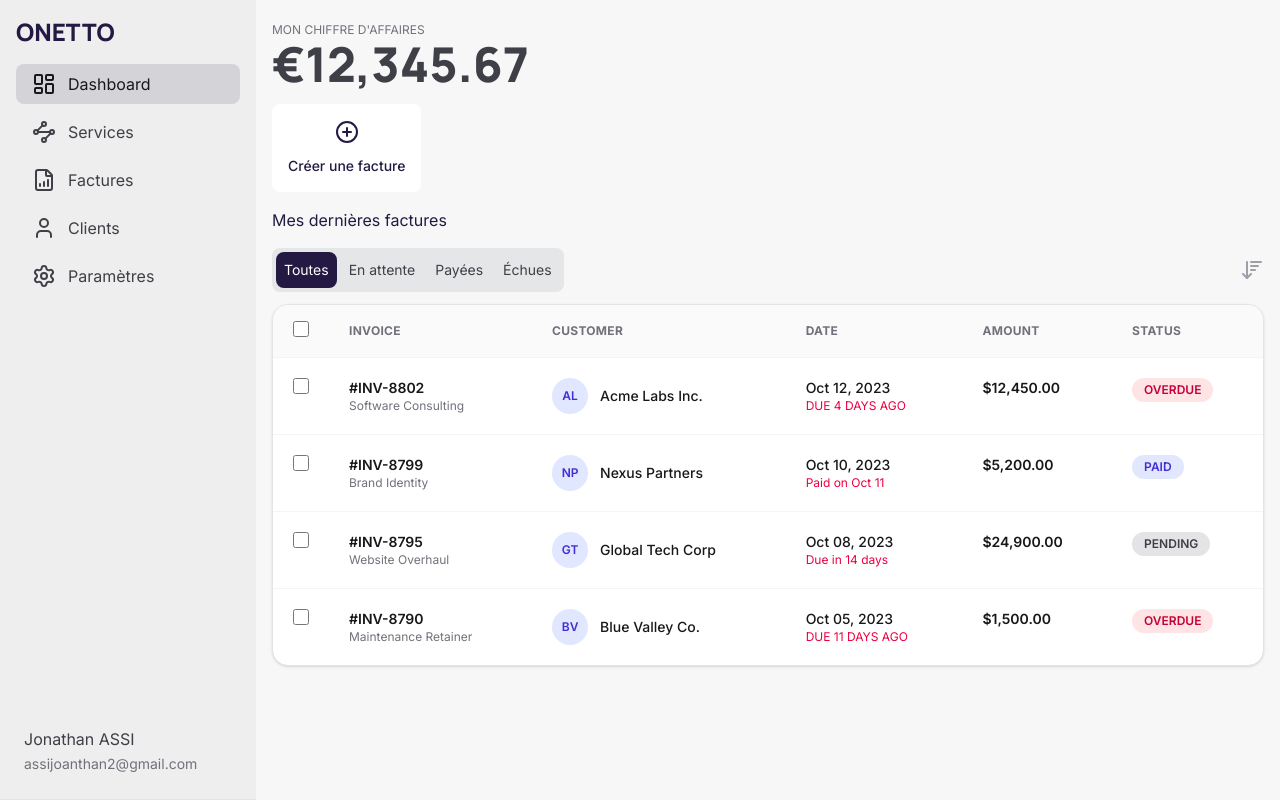
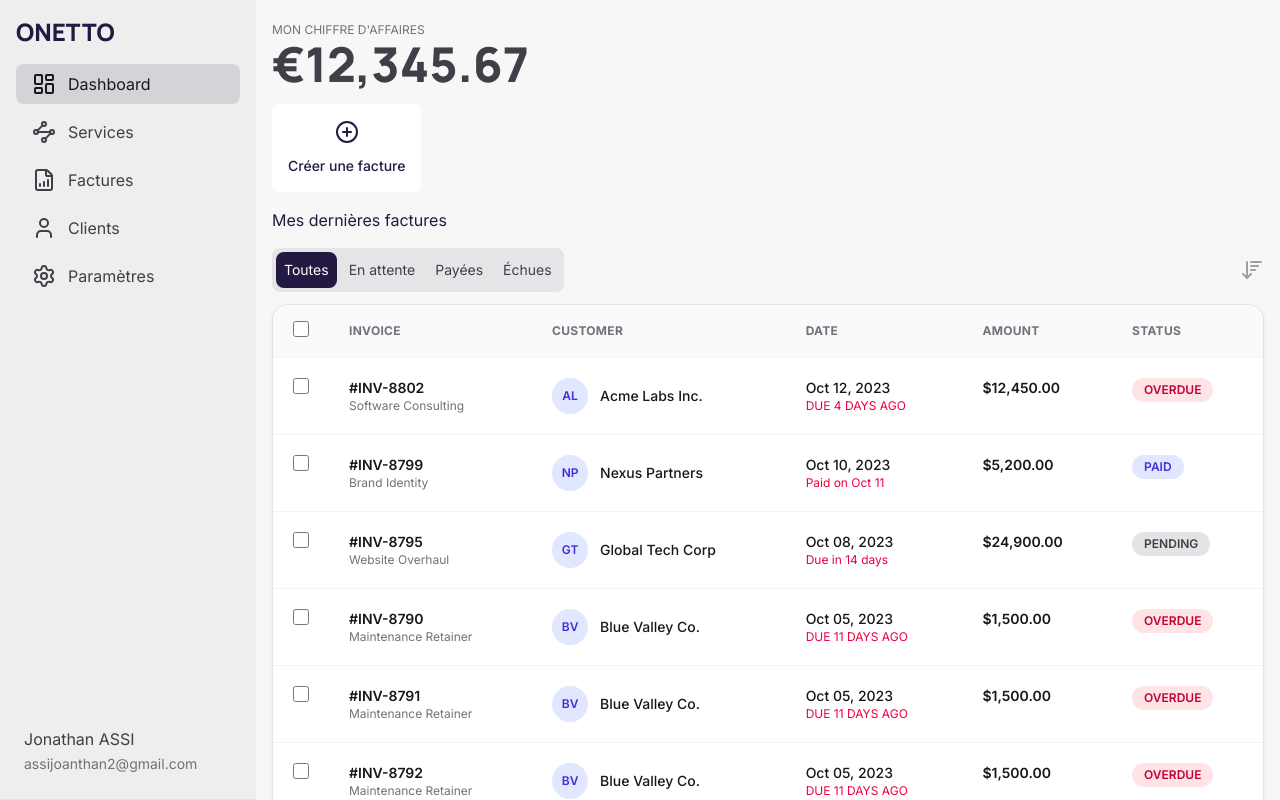
Before and after one commit to arizona-08/onetto, a Next.js app in the folder onetto-app/: page /dashboard in a window 1280 px wide. Built offline with nearby package versions, Linux system fonts and the light colour scheme.

Commit message:
fix du overflow-y-auto pour le contenu principal de AppLayout

```diff
--- /dev/null
+++ b/onetto-app/app/(app)/customers/page.tsx
@@ -0,0 +1,9 @@
+import React from 'react'
+
+function clients() {
+  return (
+    <div>clients</div>
+  )
+}
+
+export default clients
--- /dev/null
+++ b/onetto-app/app/(app)/invoices/page.tsx
@@ -0,0 +1,9 @@
+import React from 'react'
+
+function invoices() {
+  return (
+    <div>invoices</div>
+  )
+}
+
+export default invoices
--- a/onetto-app/app/(app)/layout.tsx
+++ b/onetto-app/app/(app)/layout.tsx
@@ -6,10 +6,10 @@ interface AppLayoutProps {
 }
 function AppLayout({ children }: AppLayoutProps) {
   return (
-    <div className="min-h-full flex flex-col lg:flex-row">
+    <div className="h-screen flex flex-col lg:flex-row">
       <TopSidebar />
 
-      <main className="flex-1 w-full min-h-full p-4">
+      <main className="flex-1 w-full min-h-full p-4 overflow-y-auto">
         {children}
       </main>
     </div>
--- a/onetto-app/app/(app)/services/page.tsx
+++ b/onetto-app/app/(app)/services/page.tsx
@@ -1,9 +1,9 @@
 import React from 'react'
 
-function page() {
+function servcices() {
   return (
-    <div>page</div>
+    <div>servcices</div>
   )
 }
 
-export default page
+export default servcices
--- /dev/null
+++ b/onetto-app/app/(app)/settings/page.tsx
@@ -0,0 +1,9 @@
+import React from 'react'
+
+function settings() {
+  return (
+    <div>settings</div>
+  )
+}
+
+export default settings
--- a/onetto-app/app/components/InvoiceTable.tsx
+++ b/onetto-app/app/components/InvoiceTable.tsx
@@ -36,6 +36,36 @@ const invoices = [
   },
   {
     id: 'INV-8790',
+    type: 'Maintenance Retainer',
+    customer: 'Blue Valley Co.',
+    initials: 'BV',
+    date: 'Oct 05, 2023',
+    note: 'DUE 11 DAYS AGO',
+    amount: '$1,500.00',
+    status: 'OVERDUE',
+  },
+  {
+    id: 'INV-8791',
+    type: 'Maintenance Retainer',
+    customer: 'Blue Valley Co.',
+    initials: 'BV',
+    date: 'Oct 05, 2023',
+    note: 'DUE 11 DAYS AGO',
+    amount: '$1,500.00',
+    status: 'OVERDUE',
+  },
+  {
+    id: 'INV-8792',
+    type: 'Maintenance Retainer',
+    customer: 'Blue Valley Co.',
+    initials: 'BV',
+    date: 'Oct 05, 2023',
+    note: 'DUE 11 DAYS AGO',
+    amount: '$1,500.00',
+    status: 'OVERDUE',
+  },
+  {
+    id: 'INV-8793',
     type: 'Maintenance Retainer',
     customer: 'Blue Valley Co.',
     initials: 'BV',
--- a/onetto-app/app/layout.tsx
+++ b/onetto-app/app/layout.tsx
@@ -26,9 +26,9 @@ export default function RootLayout({
   return (
     <html
       lang="fr"
-      className={`${manrope.variable} ${inter.variable} h-full antialiased`}
+      className={`${manrope.variable} ${inter.variable} h-full antialiased `}
     >
-      <body className="min-h-full font-body">{children}</body>
+      <body className="min-h-full font-body overflow-hidden">{children}</body>
     </html>
   );
 }
```
